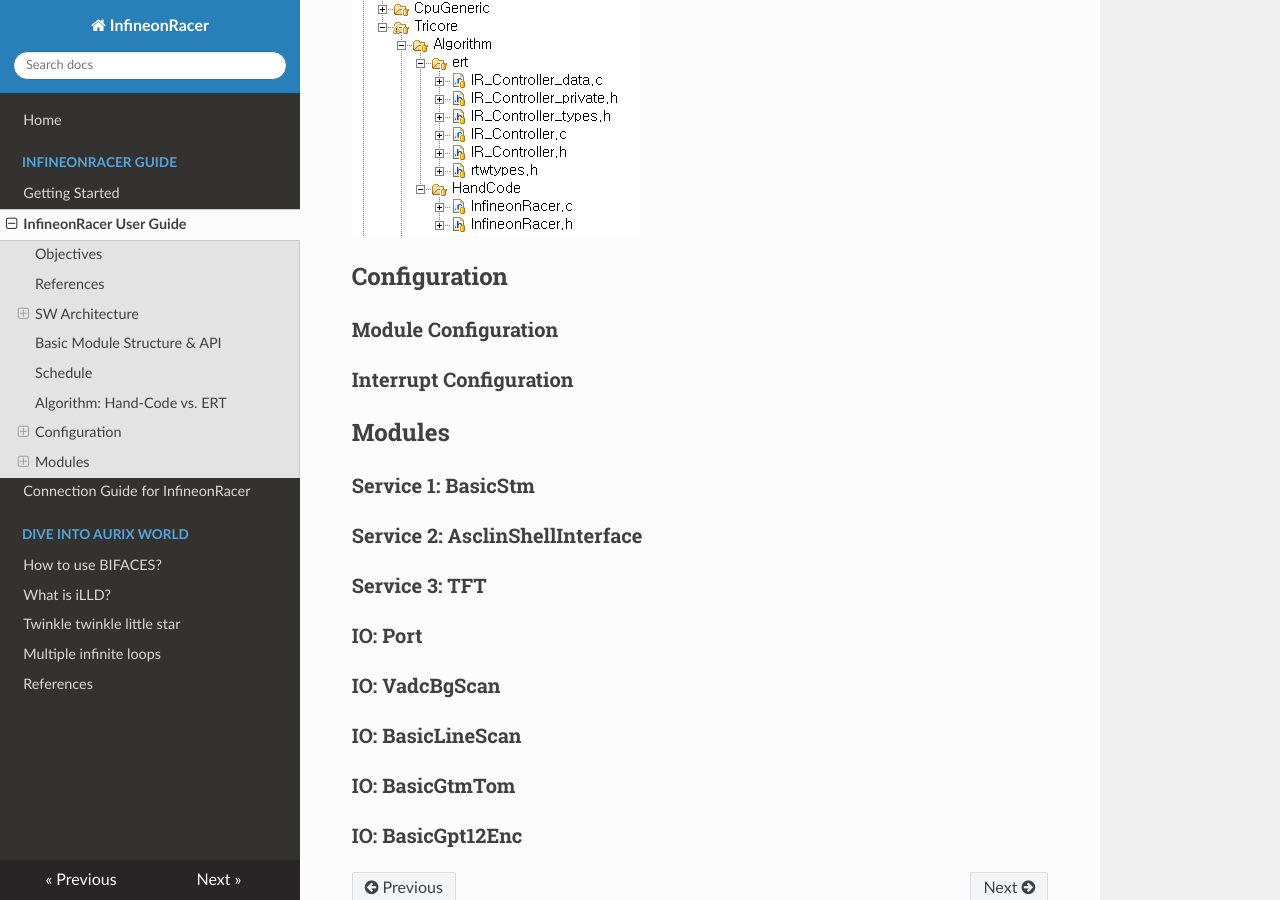
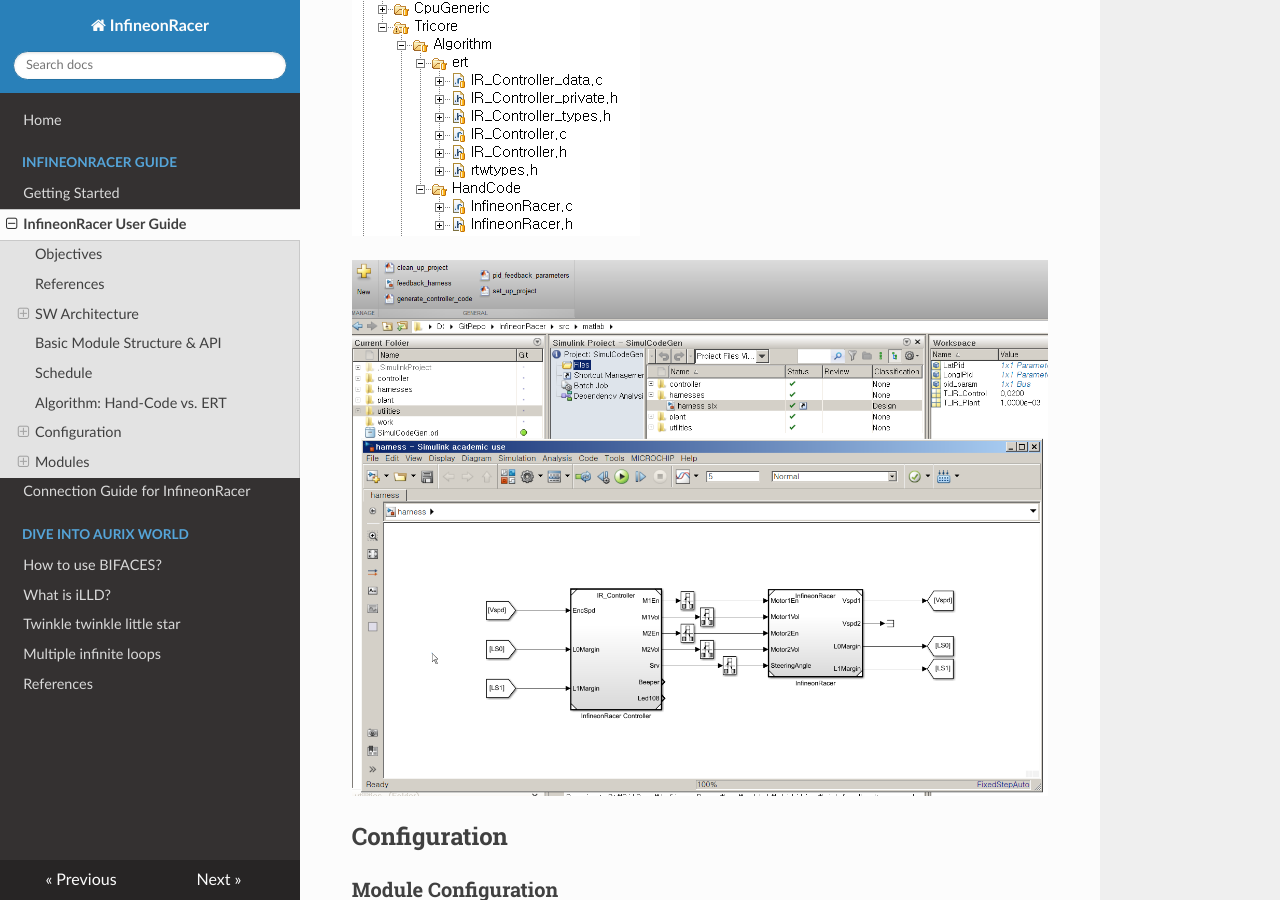
Before and after one commit to realsosy/InfineonRacer, an MkDocs documentation site: the page built from docs/InfineonRacerUserGuide.md, in a window 1280 px wide and 900 px high, scrolled down 5007 px. Built offline with MkDocs 1.6.1, drawn with Linux system fonts in a browser that asks for light colours; nearby versions of some CDN libraries; old or Windows-style settings are respelled for this version of MkDocs.

Commit message:
Add UserGuide Matlab images

```diff
--- a/docs/InfineonRacerUserGuide.md
+++ b/docs/InfineonRacerUserGuide.md
@@ -145,7 +145,7 @@
 
 
 
-
+![InfineonRacerUserGuide_Matlab](images/InfineonRacerUserGuide_Matlab.png)
 
 ## Configuration
 
```
Also changed, not shown: docs/images/InfineonRacerUserGuide_Matlab.png (added).
